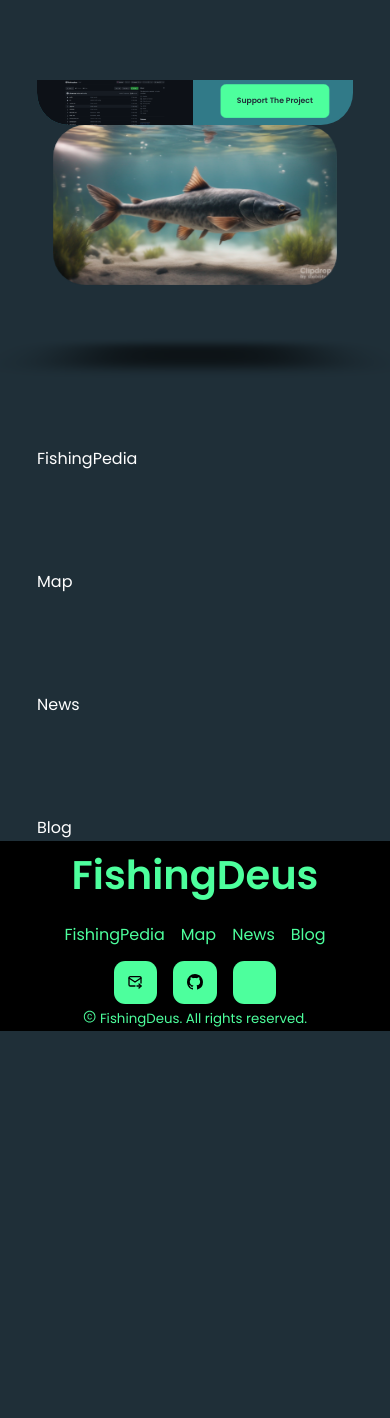
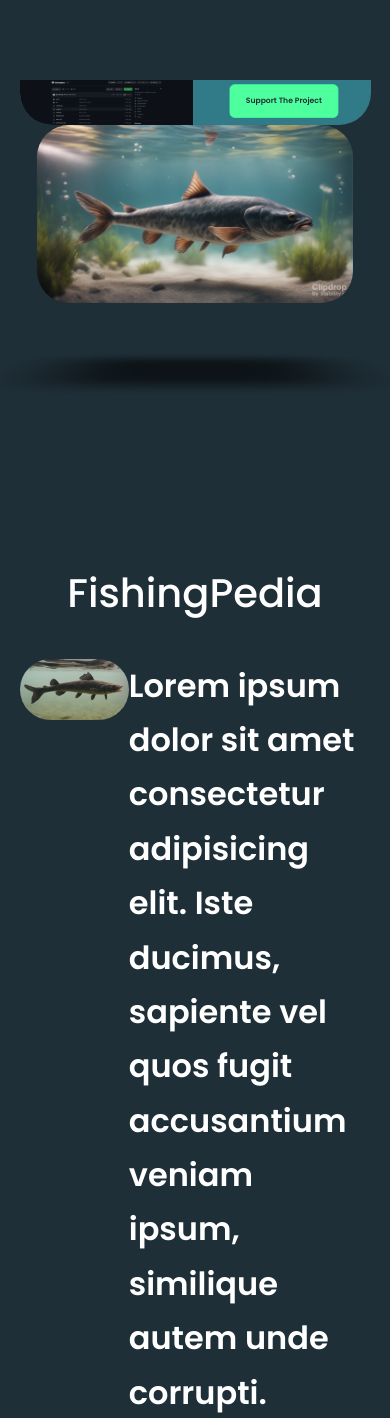
Before and after one commit to git-user-cpp/fishingdeus, a React (Vite) app: page / in a window 390 px wide. Shown: the top 1418 px of the page. Before the commit the page ends 1031 px from the top, so only its background shows below. Built offline with nearby package versions, Linux system fonts and the light colour scheme; some icons are missing.

Commit message:
Home page was completed + some small visual improvements

```diff
--- a/src/components/header/Header.css
+++ b/src/components/header/Header.css
@@ -18,7 +18,7 @@ header {
   padding-top: 5rem;
 }
 
-.header-container {
+.header_container {
   display: grid;
   grid-template-columns: 1fr 1fr;
   gap: 2.5rem;
@@ -30,7 +30,7 @@ header {
   width: 100%;
 }
 
-.header-info {
+.header_info {
   font-weight: bold;
   display: flex;
   flex-direction: column;
@@ -40,12 +40,12 @@ header {
 
 /* ===================== MEDIA QUERIES (MEDIUM DEVICES) ===================== */
 @media screen and (max-width: 1024px) {
-  .header-container {
+  .header_container {
     gap: 0.2rem;
     height: 5rem;
   }
 
-  .header-info {
+  .header_info {
     font-size: 0.6rem;
   }
 }
@@ -56,15 +56,15 @@ header {
     padding-top: 5rem;
   }
 
-  .header-container {
+  .header_container {
     height: 2.8rem;
   }
 
-  .header-info .text-gradient {
+  .header_info .text-gradient {
     display: none;
   }
 
-  .header-info {
+  .header_info {
     display: flex;
   }
 
--- a/src/components/header/Header.jsx
+++ b/src/components/header/Header.jsx
@@ -21,11 +21,11 @@ import './Header.css'
 const Header = () => {
   return (
     <header>
-      <div className="header-container">
-        <div className="header-poster">
+      <div className="header_container">
+        <div className="header_poster">
           <img src={header_image} alt="poster" />
         </div>
-        <div className="header-info">
+        <div className="header_info">
           <p className='text-gradient'>
             This site was created as an open source project. <br /> We can only maintain it thanks to your donations.
           </p>
--- a/src/components/navbar/Navbar.css
+++ b/src/components/navbar/Navbar.css
@@ -26,6 +26,7 @@
   padding: 2rem;
   transition: var(--transition);
   z-index: 100;
+  font-weight: bold;
 }
 
 .navbar_hide {
@@ -38,7 +39,6 @@
 
 .site_title {
   font-size: 2rem;
-  font-weight: bold;
 }
 
 .menu {
@@ -97,4 +97,10 @@
     padding-right: 0.3rem;
     font-size: 0.8rem;
   }
+
+  .menu_mobile li {
+    border: 1px solid var(--color-primary);
+    border-radius: 0.5rem;
+    padding: 2px;
+  }
 }
--- a/src/data/index.js
+++ b/src/data/index.js
@@ -16,7 +16,7 @@ import { Swipe_photo1, Swipe_photo2, Swipe_photo3 } from '../assets'
   limitations under the License.
 */
 
-export const data = [
+export const swiper_photos = [
     {
         photo: Swipe_photo1,
     },
@@ -27,3 +27,26 @@ export const data = [
         photo: Swipe_photo3,
     }
 ];
+
+export const home_articles = [
+  {
+    photo: Swipe_photo1,
+    header: 'FishingPedia',
+    text: 'Lorem ipsum dolor sit amet consectetur adipisicing elit. Iste ducimus, sapiente vel quos fugit accusantium veniam ipsum, similique autem unde corrupti. Necessitatibus iure rerum totam sit ea dignissimos ducimus aliquam veniam vel quae natus voluptatum commodi magnam, quam excepturi nemo voluptatibus vero voluptate cum omnis id maiores repudiandae. Excepturi, natus.',
+  },
+  {
+    photo: Swipe_photo2,
+    header: 'Map',
+    text: 'Lorem ipsum dolor sit amet consectetur adipisicing elit. Iste ducimus, sapiente vel quos fugit accusantium veniam ipsum, similique autem unde corrupti. Necessitatibus iure rerum totam sit ea dignissimos ducimus aliquam veniam vel quae natus voluptatum commodi magnam, quam excepturi nemo voluptatibus vero voluptate cum omnis id maiores repudiandae. Excepturi, natus.',
+  },
+  {
+    photo: Swipe_photo3,
+    header: 'News',
+    text: 'Lorem ipsum dolor sit amet consectetur adipisicing elit. Iste ducimus, sapiente vel quos fugit accusantium veniam ipsum, similique autem unde corrupti. Necessitatibus iure rerum totam sit ea dignissimos ducimus aliquam veniam vel quae natus voluptatum commodi magnam, quam excepturi nemo voluptatibus vero voluptate cum omnis id maiores repudiandae. Excepturi, natus.',
+  },
+  {
+    photo: Swipe_photo2,
+    header: 'Blog',
+    text: 'Lorem ipsum dolor sit amet consectetur adipisicing elit. Iste ducimus, sapiente vel quos fugit accusantium veniam ipsum, similique autem unde corrupti. Necessitatibus iure rerum totam sit ea dignissimos ducimus aliquam veniam vel quae natus voluptatum commodi magnam, quam excepturi nemo voluptatibus vero voluptate cum omnis id maiores repudiandae. Excepturi, natus.',
+  }
+];
--- a/src/pages/home/Home.css
+++ b/src/pages/home/Home.css
@@ -14,12 +14,12 @@
   limitations under the License.
 */
 
-/* .container.home-container {
-  background: red;
-} */
+.container.home_container {
+  width: 100%;
+}
 
 .photo > img{
-  width: 90%;
+  width: 85%;
   margin: auto;
   margin-bottom: 4rem;
   border-radius: 2rem;
@@ -27,6 +27,32 @@
 
 .swiper_section {
   margin: 0;
+}
+
+.articles {
+  width: 100%;
+  display: flex;
+  flex-direction: column;
+  align-items: center;
+  justify-content: center;
+  cursor: default;
+}
+
+.article_section {
+  display: flex;
+  flex-direction: column;
+  align-items: center;
+}
+
+.article_section h1 {
+  padding-bottom: 2rem;
+}
+
+.article {
+  display: grid;
+  grid-template-columns: repeat(2, 1fr);
+  font-weight: bold;
+  font-size: 2rem;
 }
 
 /* ===================== MEDIA QUERIES (MEDIUM DEVICES) ===================== */
--- a/src/pages/home/Home.jsx
+++ b/src/pages/home/Home.jsx
@@ -10,7 +10,7 @@ import 'swiper/css/bundle'
 import 'swiper/css/autoplay'
 
 /* Data */
-import { data } from '../../data'
+import { swiper_photos, home_articles } from '../../data'
 
 /*
   Copyright 2023 Andrew Kushyk
@@ -42,7 +42,7 @@ const Home = () => {
           loop={true}
         >
           {
-            data.map(({photo}, index) => {
+            swiper_photos.map(({photo}, index) => {
               return (
                 <SwiperSlide key={index}>
                   <div className="photo">
@@ -54,25 +54,26 @@ const Home = () => {
           }
         </Swiper>
       </section>
-      <section className='article_section'>
-        <article>
-          FishingPedia
-        </article>
-      </section>
-      <section className='article_section'>
-        <article>
-          Map
-        </article>
-      </section>
-      <section className='article_section'>
-        <article>
-          News
-        </article>
-      </section>
-      <section className='article_section'>
-        <article>
-          Blog
-        </article>
+      <section className='articles'>
+        {
+          home_articles.map(({photo, header, text}, index) => {
+            return (
+              <section className='article_section' key={index}>
+                <h1>{header}</h1>
+                <article className='article'>
+                  <div className="photo">
+                    <img src={photo} alt="" />
+                  </div>
+                  <div className="article_text">
+                    <p>
+                      {text}
+                    </p>
+                  </div>
+                </article>
+              </section>
+            )
+          })
+        }
       </section>
     </div>
   )
```
